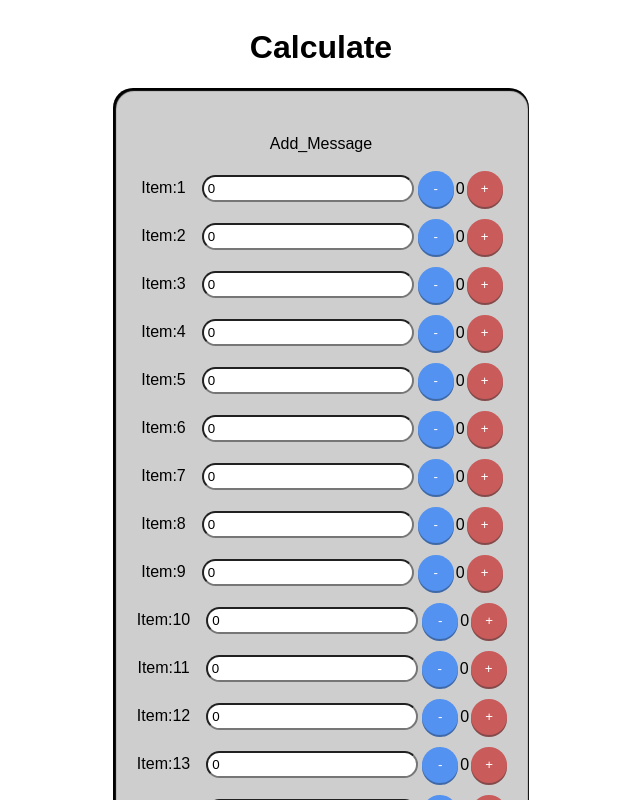
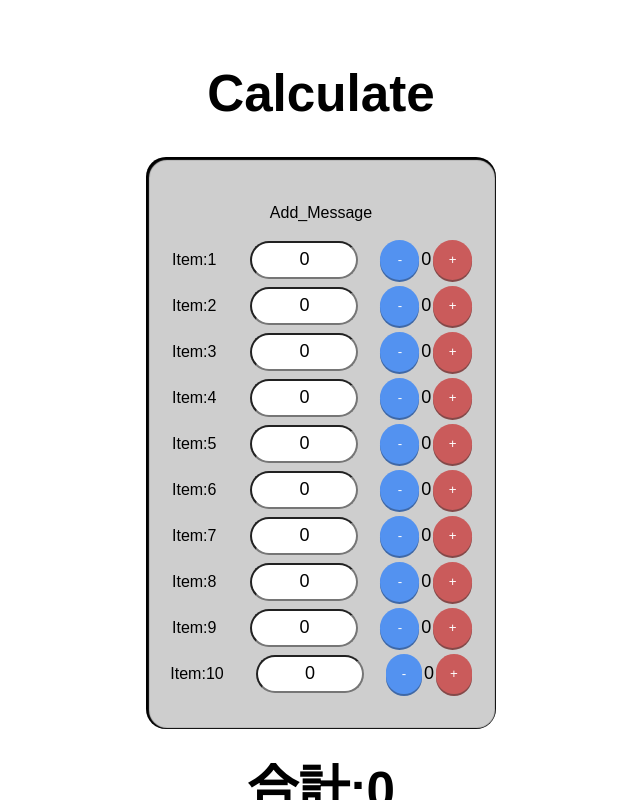
Before and after one commit to kite0311/Interim-Accounting-Calculations, a Vue app: page / in a window 1280 px wide. Shown: the top 800 px of the page, without its empty margins (319-959 px from the left). Built offline with nearby package versions, Linux system fonts and the light colour scheme.

Commit message:
Change Commits

```diff
--- a/index.html
+++ b/index.html
@@ -3,6 +3,7 @@
   <head>
     <meta charset="UTF-8" />
     <meta name="viewport" content="width=device-width, initial-scale=1.0" />
+    <link rel="stylesheet" href="/src/style.css" />
     <title>Calculate</title>
   </head>
   <body>
--- a/src/App.vue
+++ b/src/App.vue
@@ -1,13 +1,13 @@
 <script setup>
 import Hedaer from './components/modules/TheHeader.vue';
 import Footer from './components/modules/TheFooter.vue';
-import TableInput from './components/modules/TableInput.vue';
+import MainCalculate from './components/modules/MainCalculate.vue';
 </script>
 
 <template>
   <div class="wrap">
     <Hedaer />
-    <TableInput></TableInput>
+    <MainCalculate></MainCalculate>
     <Footer />
   </div>
 </template>
@@ -18,7 +18,7 @@ import TableInput from './components/modules/TableInput.vue';
   flex-direction: column;
   align-items: center;
   min-height: 100vh;
-  width: 950px;
+  width: 350px;
   margin: 0 auto;
   font-family: sans-serif;
 }
--- a/src/components/modules/TableInput.vue
+++ b/src/components/modules/MainCalculate.vue
@@ -6,13 +6,14 @@ import { useCounter } from '../../composables/useCounter';
 
 const { increment, decrement } = useCounter();
 const items = ref([]);
-const numberOfTable = 20;
+const numberOfTable = 10;
 
 let result = ref(0);
 
 onBeforeMount(() => {
   for (let i = 1; i <= numberOfTable; i++) {
     items.value.push({ name: 'Item:' + i, price: ref(0), total: ref(0) });
+    localStorage.items = JSON.stringify(items.value);
   }
 });
 
@@ -45,22 +46,22 @@ const setResult = () => {
       <p>Add_Message</p>
       <li v-for="(item, index) in items" :key="index">
         <div class="input-wrapper">
-          <span class="span-content">{{ item.name }}</span>
+          <span class="item-name-content">{{ item.name }}</span>
           <input
             type="text"
             class="input-price-content"
-            style="width: 200px"
-            :placeholder="'Price'"
+            style="width: 100px"
+            :placeholder="item.price"
             v-model="item.price"
           />
           <DecrementButton @decrement-click="decrementCounter(item)"></DecrementButton>
-          <span class="total"> {{ item.total }} </span>
+          <span class="total-content"> {{ item.total }} </span>
           <IncrementButton @increment-click="incrementCounter(item)"></IncrementButton>
         </div>
       </li>
     </ul>
   </div>
-  <h1>SUM：{{ result }}</h1>
+  <h1>合計:{{ result }}</h1>
 </template>
 
 <style scoped>
@@ -78,44 +79,32 @@ const setResult = () => {
 }
 
 .input-wrapper {
-  margin: 8px 0 8px 0;
-  display: flexbox;
+  display: flex;
+  margin: 2px;
 }
 
-.span-content {
+.item-name-content {
+  width: 50px;
   margin-right: 10px;
   padding: 4px;
+  flex: 1;
+  display: flex;
+  align-items: center;
+  justify-content: center;
 }
 
 .input-price-content {
   border-radius: 50px 50px;
-  margin: 2px;
-  padding: 4px;
+  margin: 3px 20px;
+  flex: 1;
+  text-align: center;
+  font-size: large;
 }
 
-.items {
+.total-content {
   display: flex;
-  text-align: center;
-  background-color: rgb(206, 206, 206);
-  border-radius: 20px;
-  box-shadow: 1px 1px 1px 2px inset;
-}
-
-.item {
-  border-radius: 50px 50px;
-  margin: 4px;
-  padding: 4px;
-}
-
-.itemForm {
-  list-style: none;
-  padding: 10px 20px;
-  text-align: center;
-}
-
-.content {
-  background-color: aquamarine;
-  border: 5px solid skyblue;
-  margin: 20px 0 20px 0;
+  align-items: center;
+  justify-content: center;
+  font-size: large;
 }
 </style>
--- a/src/components/modules/atoms/btn/BaseCounterButton.vue
+++ b/src/components/modules/atoms/btn/BaseCounterButton.vue
@@ -20,8 +20,9 @@ const onClick = (str) => {
   margin: 2px;
   color: white;
   width: 36px;
-  height: 36px;
-  border-radius: 18px;
+  height: 40px;
+  border-radius: 20px;
   border: none;
+  flex: 1;
 }
 </style>
--- a/src/style.css
+++ b/src/style.css
@@ -1,37 +1,3 @@
-:root {
-  font-family: Inter, system-ui, Avenir, Helvetica, Arial, sans-serif;
-  line-height: 1.5;
-  font-weight: 400;
-
-  color-scheme: light dark;
-  color: rgba(255, 255, 255, 0.87);
-  background-color: #242424;
-
-  font-synthesis: none;
-  text-rendering: optimizeLegibility;
-  -webkit-font-smoothing: antialiased;
-  -moz-osx-font-smoothing: grayscale;
-  -webkit-text-size-adjust: 100%;
-}
-
-a {
-  font-weight: 500;
-  color: #646cff;
-  text-decoration: inherit;
-}
-a:hover {
-  color: #535bf2;
-}
-
-a {
-  font-weight: 500;
-  color: #646cff;
-  text-decoration: inherit;
-}
-a:hover {
-  color: #535bf2;
-}
-
 body {
   margin: 0;
   display: flex;
@@ -45,45 +11,8 @@ h1 {
   line-height: 1.1;
 }
 
-button {
-  border-radius: 8px;
-  border: 1px solid transparent;
-  padding: 0.6em 1.2em;
-  font-size: 1em;
-  font-weight: 500;
-  font-family: inherit;
-  background-color: #1a1a1a;
-  cursor: pointer;
-  transition: border-color 0.25s;
-}
-button:hover {
-  border-color: #646cff;
-}
-button:focus,
-button:focus-visible {
-  outline: 4px auto -webkit-focus-ring-color;
-}
-
-.card {
-  padding: 2em;
-}
-
 #app {
   max-width: 1280px;
   margin: 0 auto;
   padding: 2rem;
-  text-align: center;
 }
-
-@media (prefers-color-scheme: light) {
-  :root {
-    color: #213547;
-    background-color: #ffffff;
-  }
-  a:hover {
-    color: #747bff;
-  }
-  button {
-    background-color: #f9f9f9;
-  }
-}
```
